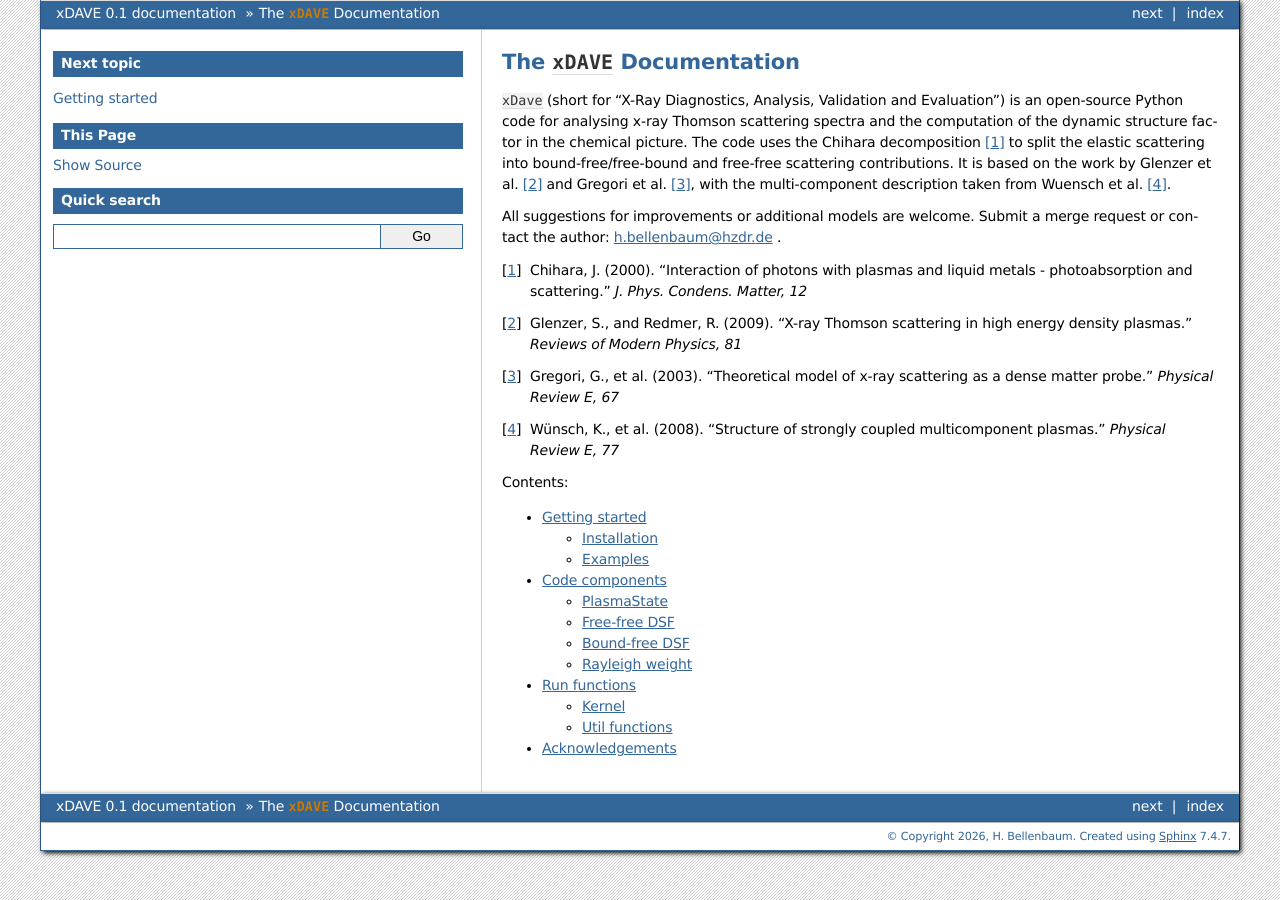
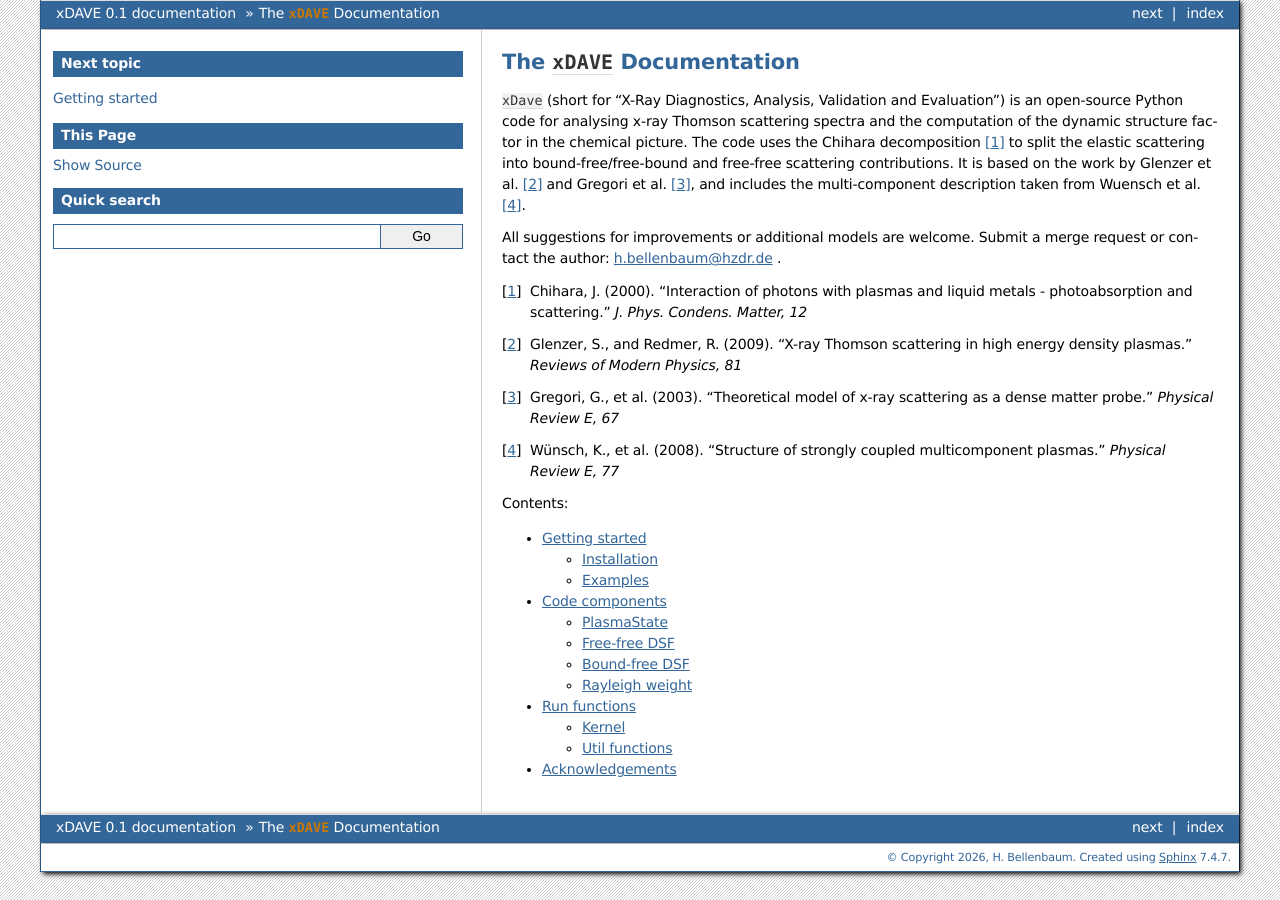
Before and after one commit to hbellenbaum/xdave, a Sphinx documentation site: the page built from docs/source/index.rst, in a window 1280 px wide. Built offline with Sphinx 7.4.7, drawn with Linux system fonts in a browser that asks for light colours.

Commit message:
Update docs/source/index.rst
Co-authored-by: Uwe Hernandez Acosta <szabo137@users.noreply.github.com>

```diff
--- a/docs/source/index.rst
+++ b/docs/source/index.rst
@@ -11,7 +11,7 @@ The ``xDAVE`` Documentation
 
 ``xDave`` (short for "X-Ray Diagnostics, Analysis, Validation and Evaluation") is an open-source Python code for analysing x-ray Thomson scattering spectra and the computation of the dynamic structure factor in the chemical picture.
 The code uses the Chihara decomposition [#f1]_ to split the elastic scattering into bound-free/free-bound and free-free scattering contributions.
-It is based on the work by Glenzer et al. [#f2]_ and Gregori et al. [#f3]_, with the multi-component description taken from Wuensch et al. [#f4]_.
+It is based on the work by Glenzer et al. [#f2]_ and Gregori et al. [#f3]_, and includes the multi-component description taken from Wuensch et al. [#f4]_.
 
 All suggestions for improvements or additional models are welcome. Submit a merge request or contact the author: h.bellenbaum@hzdr.de .
 
```
